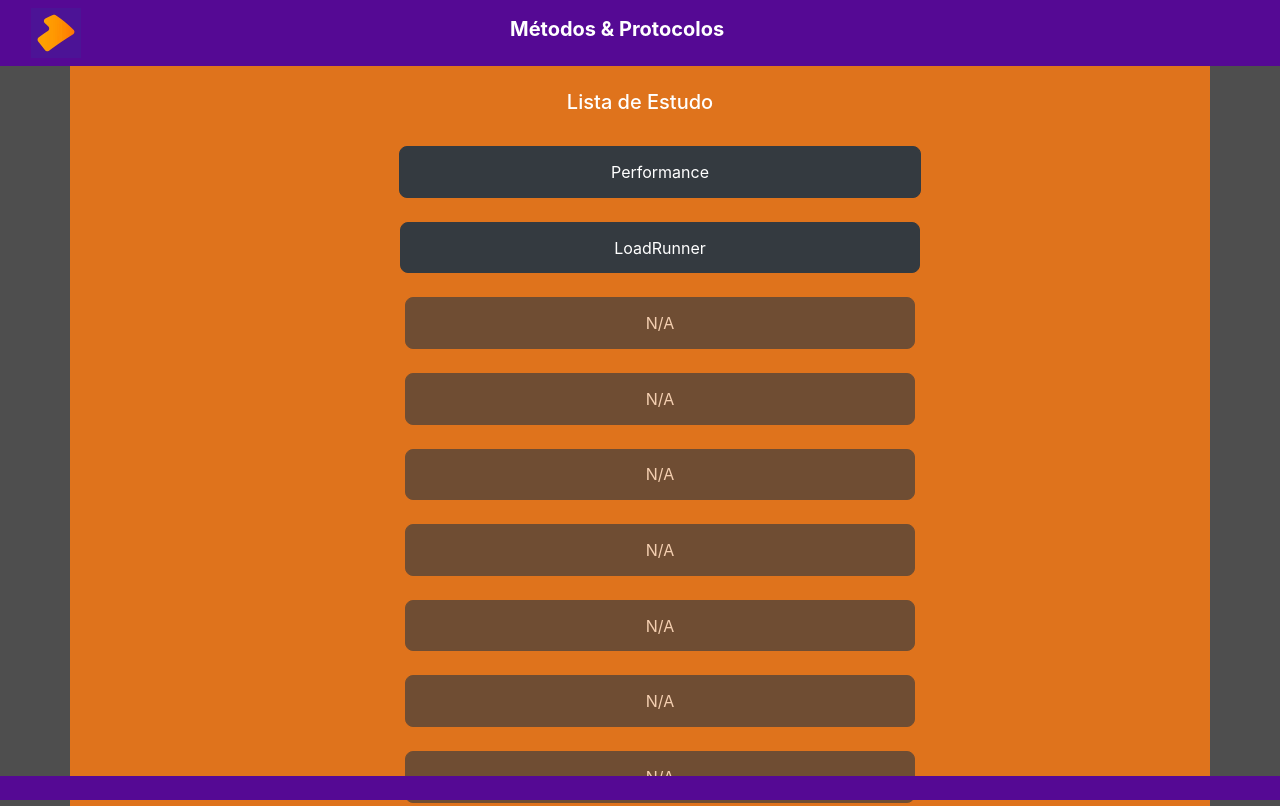
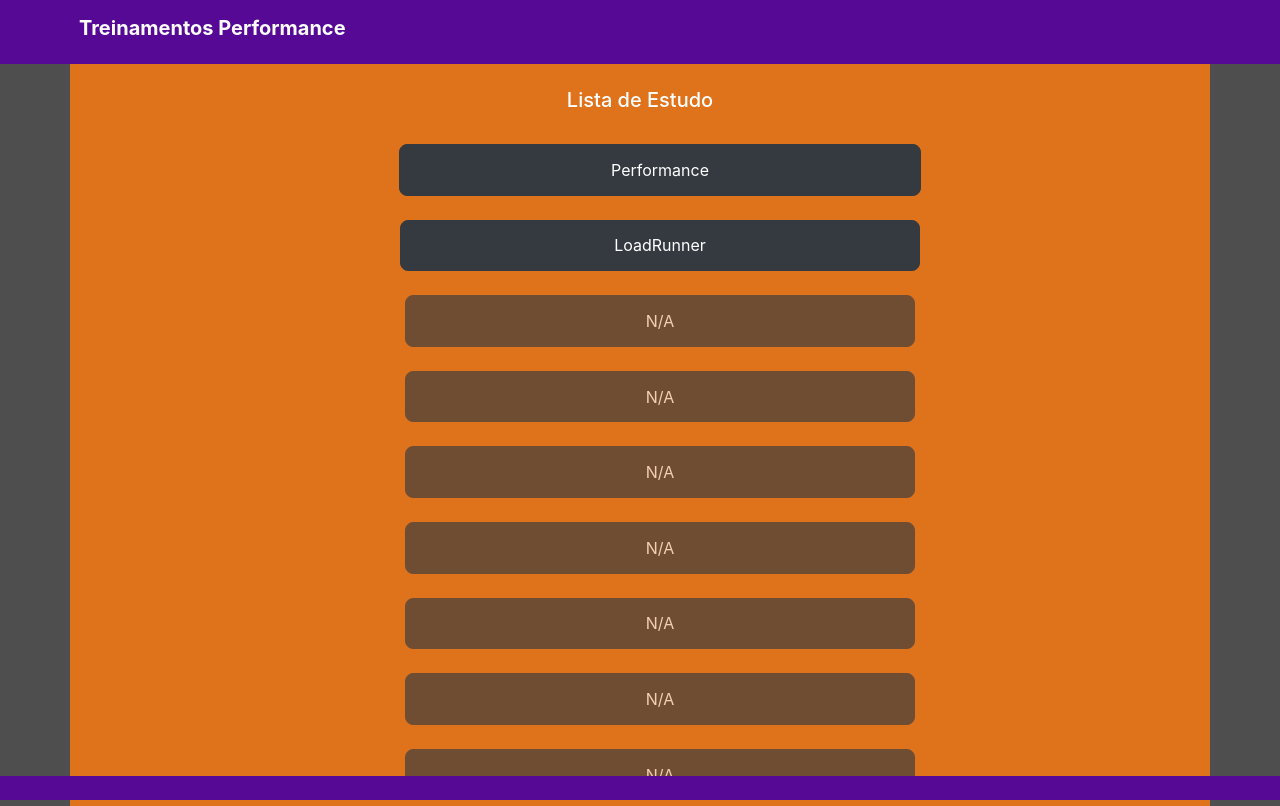
Before and after one commit to PauloNegri/LoadRunner, a plain HTML site: page index.html in a window 1280 px wide. Shown: the top 806 px of the page. Drawn offline with nearby package versions, Linux system fonts and the light colour scheme.

Commit message:
Update index.html

```diff
--- a/index.html
+++ b/index.html
@@ -10,12 +10,7 @@
     </head>
     <body style="background-color: rgb(78, 78, 78);">
       <nav class="navbar navbar-expand-lg " style="background-color:rgb(85, 9, 148);">
-        <div class="col-4">
-            <a href="index.html"><img src="./_logo.jpg" alt="logo Spread" width="13%" height="13%"></a>
-        </div>
-        <div class="col-8">
-          <h1 class="navbar-brand col col-10 fw-bold ml-5" style="color: white;"><b>Métodos & Protocolos</b></h1>
-        </div>
+         <a href="index.html"><h1 class="navbar-brand col col-10 fw-bold ml-5" style="color: white;"><b>Treinamentos Performance</b></h1></a>
       </nav>
       <div class="container" style="background-color: rgba(228, 117, 27, 0.973);">
         <br>
```
